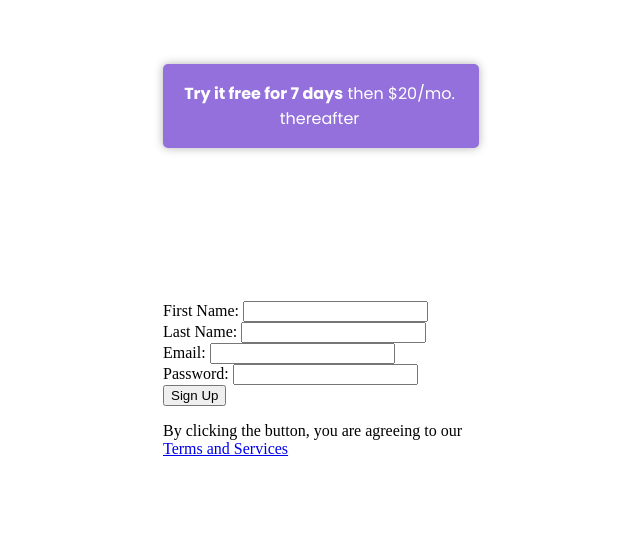
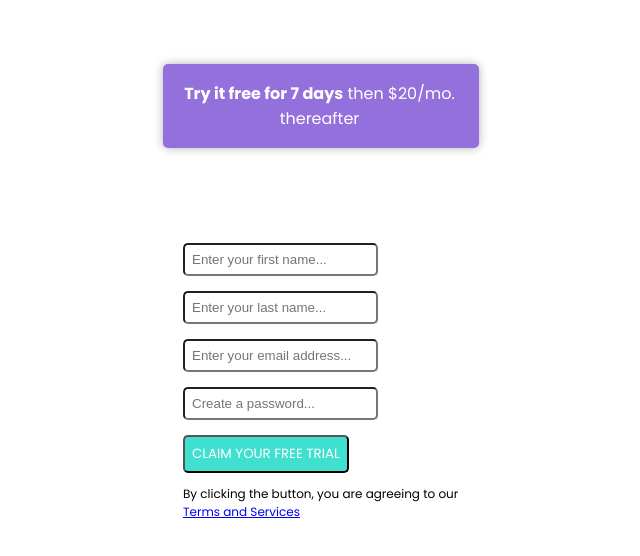
Before and after one commit to JohnMHoyt24/signup-form, a React (Vite) app in the folder signup-form/: page / in a window 1280 px wide. Shown: the part 162-718 px from the top of the page, without its empty margins (319-959 px from the left). Built offline with nearby package versions, Linux system fonts and the light colour scheme.

Commit message:
Added appropriate conditional logic and styling for input errors.

```diff
--- a/signup-form/src/assets/signup.css
+++ b/signup-form/src/assets/signup.css
@@ -1,4 +1,40 @@
 .signup-container {
   /*display: flex;
   flex-direction: row;*/
+  font-family: Poppins, sans-serif;
+  border: transparent;
+  border-radius: 10px;
+  padding: 20px;
+  background-color: white;
 }
+
+.terms-and-services {
+  font-size: 12px;
+}
+
+input {
+  border-radius: 5px;
+  padding: 7px;
+  margin-bottom: 15px;
+}
+
+.invalid-input {
+  border-color: red;
+  color: red; /* Change text color to red */
+}
+
+.error {
+  color: red;
+  font-size: 12px;
+  margin-top: -10px;
+  margin-bottom: 15px
+}
+
+button {
+  border-radius: 5px;
+  padding: 7px;
+  color: white;
+  font-family: Poppins, sans-serif;
+  text-transform: uppercase;
+  background-color: turquoise;
+}
--- a/signup-form/src/components/signup.tsx
+++ b/signup-form/src/components/signup.tsx
@@ -57,49 +57,53 @@ const SignupForm: React.FC = () => {
     return (
       <form className="signup-container">
         <div>
-          <label htmlFor="firstname">First Name: </label>
           <input
             type="text"
             id="firstname"
+            placeholder="Enter your first name..."
             value={firstName}
             onChange={(e) => setFirstName(e.target.value)}
+            className={errors.firstName ? 'invalid-input' : ''}
           />
           {errors.firstName && <p className="error">{errors.firstName}</p>}
         </div>
         <div>
-          <label htmlFor="lastname">Last Name: </label>
           <input
             type="text"
             id="lastname"
+            placeholder="Enter your last name..."
             value={lastName}
             onChange={(e) => setLastName(e.target.value)}
+            className={errors.lastName ? 'invalid-input' : ''}
           />
           {errors.lastName && <p className="error">{errors.lastName}</p>}
         </div>
         <div>
-          <label htmlFor="email">Email: </label>
           <input
             type="email"
             id="email"
+            placeholder="Enter your email address..."
             value={email}
             onChange={(e) => setEmail(e.target.value)}
+            className={errors.email ? 'invalid-input' : ''}
           />
           {errors.email && <p className="error">{errors.email}</p>}
         </div>
         <div>
-          <label htmlFor="password">Password: </label>
           <input
             type="password"
             id="password"
+            placeholder="Create a password..."
             value={password}
             onChange={(e) => setPassword(e.target.value)}
+            className={errors.password ? 'invalid-input' : ''}
           />
           {errors.password && <p className="error">{errors.password}</p>}
         </div>
         <button type="submit" onClick={handleSubmit}>
-          Sign Up
+          Claim your free trial
         </button>
-        <p>
+        <p className="terms-and-services">
           By clicking the button, you are agreeing to our {""}
           <a href="#">Terms and Services</a>
         </p>
```
